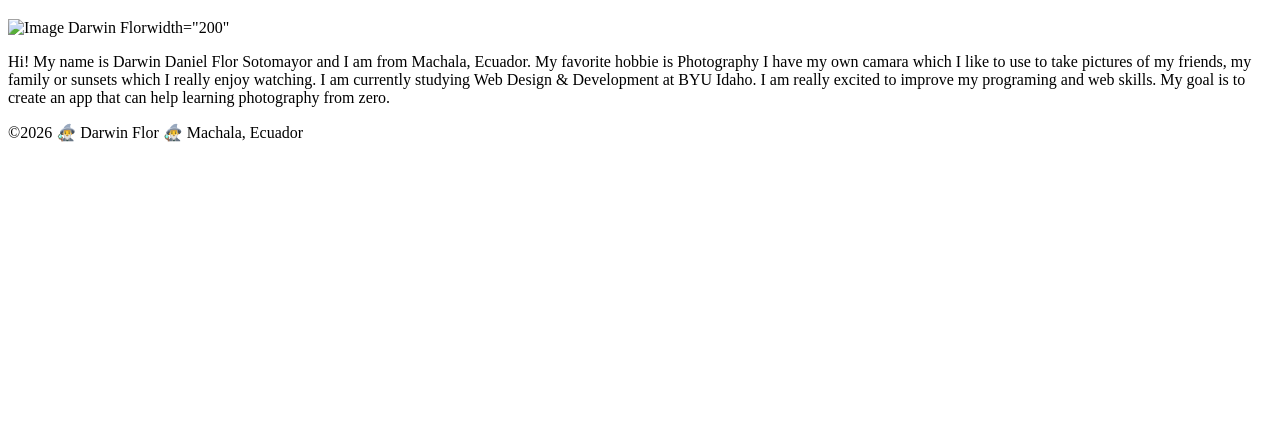
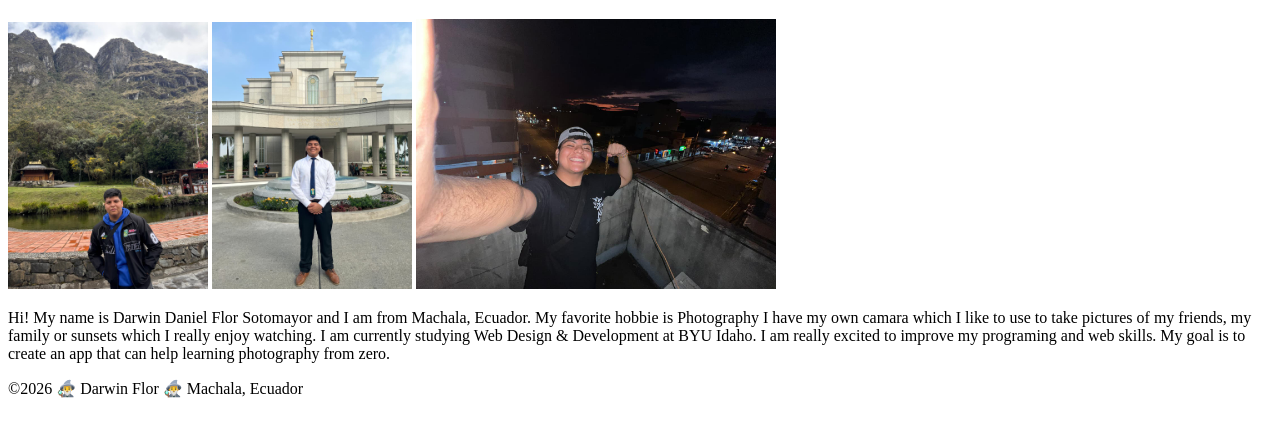
Before and after one commit to byu-darwin/wdd130, a plain HTML site: page index.html in a window 1280 px wide. Shown: the part 87-524 px from the top of the page. Drawn offline with Linux system fonts and the light colour scheme.

Commit message:
add index at github

```diff
--- a/index.html
+++ b/index.html
@@ -16,7 +16,9 @@
 
 
     <h1>Darwin D. Flor Sotomayor | WDD130</h1>
-    <img src="images/darwinphoto" alt="Image Darwin Flor">width="200"
+    <img src="images/darwinphoto.jpeg" alt="Image Darwin Flor" width="200">
+    <img src="images/darwin temple.jpeg" alt="darwin temple" width="200">
+    <img src="images/aura.jpeg" alt="aura" width="360">
     <p>Hi! My name is Darwin Daniel Flor Sotomayor and I am from Machala, Ecuador. My favorite hobbie is Photography I have my own camara which I like to use to take pictures of my friends, my family or sunsets which I really enjoy watching. I am currently studying Web Design & Development at BYU Idaho. I am really excited to improve my programing and web skills. My goal is to create an app that can help learning photography from zero.    </p>
     </main>
     <footer>
```
